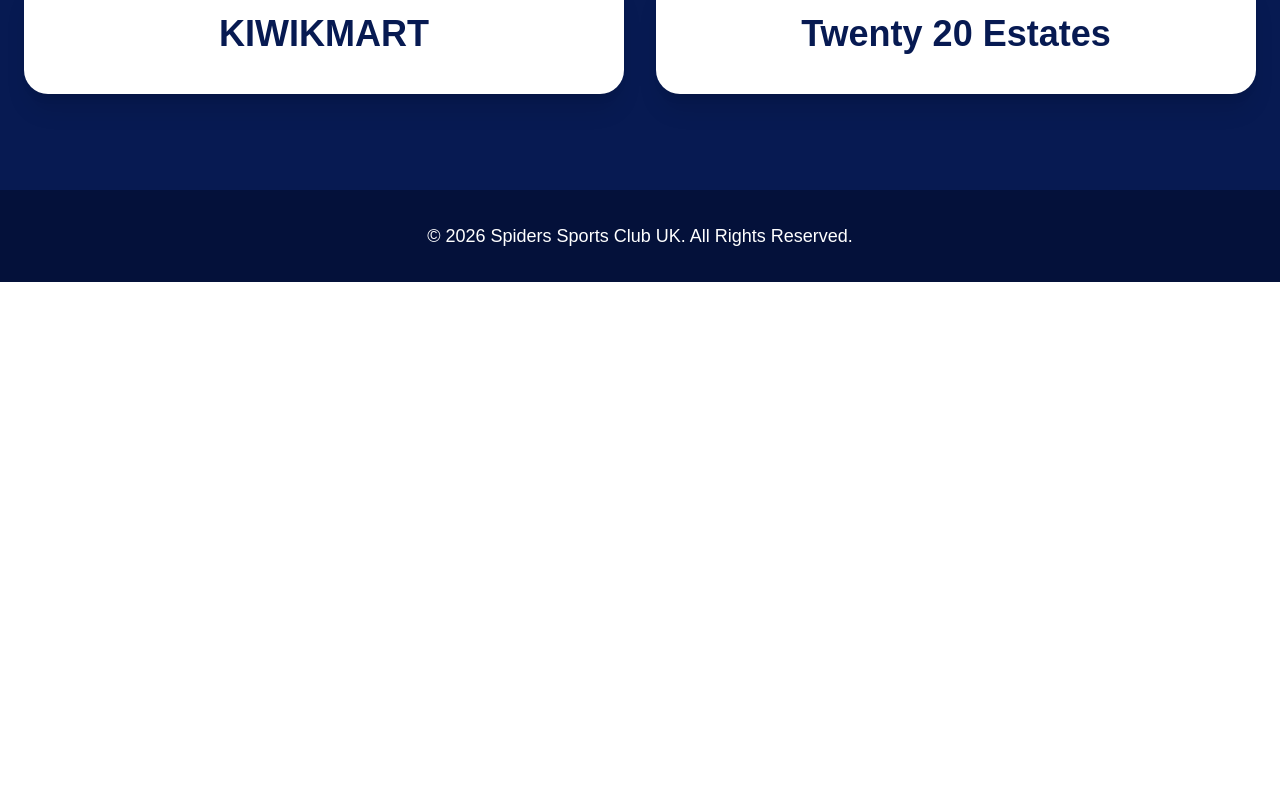
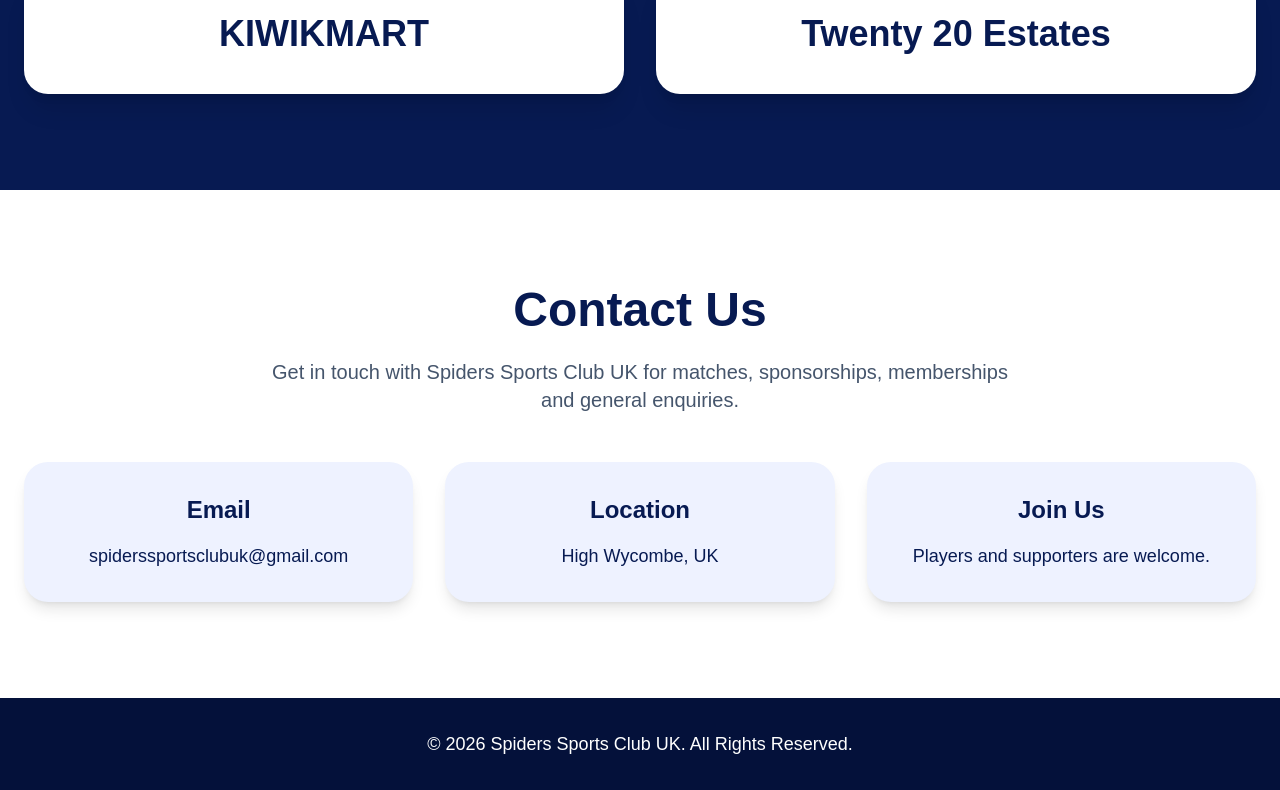
Before and after one commit to thanusan97-blip/spiders-cricket-club, a Next.js app: page / in a window 1280 px wide. Shown: the part 1506-2296 px from the top of the page. Before the commit the page ends 1788 px from the top, so only its background shows below. Built offline with nearby package versions, Linux system fonts and the light colour scheme.

Commit message:
Added contact section and mobile menu

```diff
--- a/app/page.tsx
+++ b/app/page.tsx
@@ -34,12 +34,12 @@ export default function HomePage() {
 
           {/* DESKTOP MENU */}
           <nav className="hidden items-center gap-8 font-semibold text-white md:flex">
-            <Link href="/">Home</Link>
-            <Link href="/competitions">Competitions</Link>
-            <Link href="/statistics">Statistics</Link>
-            <Link href="/gallery">Gallery</Link>
-            <Link href="/sponsors">Sponsors</Link>
-            <Link href="/contact">Contact</Link>
+            <a href="/">Home</a>
+            <a href="#club">Competitions</a>
+            <a href="#club">Statistics</a>
+            <a href="#club">Gallery</a>
+            <a href="#sponsors">Sponsors</a>
+            <a href="#contact">Contact</a>
           </nav>
 
           {/* MOBILE BUTTON */}
@@ -54,32 +54,29 @@ export default function HomePage() {
         {/* MOBILE MENU */}
         {menuOpen && (
           <div className="flex flex-col gap-4 bg-[#2563eb] px-6 py-6 text-lg font-semibold text-white md:hidden">
-            <Link href="/" onClick={() => setMenuOpen(false)}>
+            <a href="/" onClick={() => setMenuOpen(false)}>
               Home
-            </Link>
+            </a>
 
-            <Link
-              href="/competitions"
-              onClick={() => setMenuOpen(false)}
-            >
+            <a href="#club" onClick={() => setMenuOpen(false)}>
               Competitions
-            </Link>
+            </a>
 
-            <Link href="/statistics" onClick={() => setMenuOpen(false)}>
+            <a href="#club" onClick={() => setMenuOpen(false)}>
               Statistics
-            </Link>
+            </a>
 
-            <Link href="/gallery" onClick={() => setMenuOpen(false)}>
+            <a href="#club" onClick={() => setMenuOpen(false)}>
               Gallery
-            </Link>
+            </a>
 
-            <Link href="/sponsors" onClick={() => setMenuOpen(false)}>
+            <a href="#sponsors" onClick={() => setMenuOpen(false)}>
               Sponsors
-            </Link>
+            </a>
 
-            <Link href="/contact" onClick={() => setMenuOpen(false)}>
+            <a href="#contact" onClick={() => setMenuOpen(false)}>
               Contact
-            </Link>
+            </a>
           </div>
         )}
       </header>
@@ -120,47 +117,42 @@ export default function HomePage() {
           <h2 className="mb-12 text-5xl font-extrabold">Club Areas</h2>
 
           <div className="grid gap-8 md:grid-cols-2 lg:grid-cols-4">
-            <Link href="/competitions">
             <div className="rounded-3xl bg-white p-8 shadow-lg transition hover:-translate-y-2 hover:shadow-2xl">
               <h3 className="mb-4 text-3xl font-bold">Competitions</h3>
               <p className="text-lg">
                 View BTCL and VCTB competitions for 2026, 2025 and 2024.
               </p>
             </div>
-            </Link>
 
-            <Link href="/statistics">
             <div className="rounded-3xl bg-white p-8 shadow-lg transition hover:-translate-y-2 hover:shadow-2xl">
               <h3 className="mb-4 text-3xl font-bold">Statistics</h3>
               <p className="text-lg">
                 View detailed player batting, bowling and fielding statistics.
               </p>
             </div>
-            </Link>
 
-            <Link href="/gallery">
             <div className="rounded-3xl bg-white p-8 shadow-lg transition hover:-translate-y-2 hover:shadow-2xl">
               <h3 className="mb-4 text-3xl font-bold">Gallery</h3>
               <p className="text-lg">
                 Match day photos and club memories.
               </p>
             </div>
-            </Link>
 
-            <Link href="/hall-of-fame">
             <div className="rounded-3xl bg-white p-8 shadow-lg transition hover:-translate-y-2 hover:shadow-2xl">
               <h3 className="mb-4 text-3xl font-bold">Hall of Fame</h3>
               <p className="text-lg">
                 Top performers and club legends.
               </p>
             </div>
-            </Link>
           </div>
         </div>
       </section>
 
       {/* SPONSORS */}
-      <section className="bg-[#071a52] px-6 py-24 text-white">
+      <section
+        id="sponsors"
+        className="bg-[#071a52] px-6 py-24 text-white"
+      >
         <div className="mx-auto max-w-7xl">
           <h2 className="mb-12 text-5xl font-extrabold">Sponsors</h2>
 
@@ -176,6 +168,42 @@ export default function HomePage() {
         </div>
       </section>
 
+      {/* CONTACT */}
+      <section
+        id="contact"
+        className="bg-white px-6 py-24 text-[#071a52]"
+      >
+        <div className="mx-auto max-w-7xl text-center">
+          <h2 className="text-5xl font-extrabold">Contact Us</h2>
+
+          <p className="mx-auto mt-6 max-w-3xl text-xl text-slate-600">
+            Get in touch with Spiders Sports Club UK for matches,
+            sponsorships, memberships and general enquiries.
+          </p>
+
+          <div className="mt-12 grid gap-8 md:grid-cols-3">
+            <div className="rounded-3xl bg-[#eef2ff] p-8 shadow-lg">
+              <h3 className="text-2xl font-bold">Email</h3>
+              <p className="mt-4 text-lg">
+                spiderssportsclubuk@gmail.com
+              </p>
+            </div>
+
+            <div className="rounded-3xl bg-[#eef2ff] p-8 shadow-lg">
+              <h3 className="text-2xl font-bold">Location</h3>
+              <p className="mt-4 text-lg">High Wycombe, UK</p>
+            </div>
+
+            <div className="rounded-3xl bg-[#eef2ff] p-8 shadow-lg">
+              <h3 className="text-2xl font-bold">Join Us</h3>
+              <p className="mt-4 text-lg">
+                Players and supporters are welcome.
+              </p>
+            </div>
+          </div>
+        </div>
+      </section>
+
       {/* FOOTER */}
       <footer className="bg-[#04113a] px-6 py-8 text-center text-white">
         <p className="text-lg">
```
Lines whose indentation alone changed are shown as unchanged.
